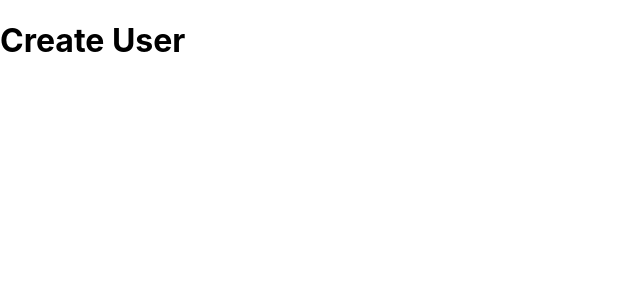
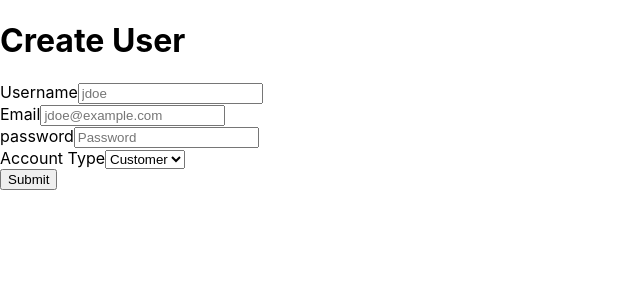
Before and after one commit to mattorchard/OPR, a React (Create React App) app in the folder client/: page /create-account in a window 1280 px wide. Shown: the top 300 px of the page, without its empty margins (0-640 px from the left). Built offline with nearby package versions, Linux system fonts and the light colour scheme.

Commit message:
Adds basic user creation form

```diff
--- a/client/src/Screens/CreateUserScreen/CreateUserScreen.js
+++ b/client/src/Screens/CreateUserScreen/CreateUserScreen.js
@@ -1,9 +1,67 @@
 import React, {Component} from "react";
+import ReactForm from "../../Shared/ReactForm";
+import {request} from "../../Services/request";
 
 export default class CreateUserScreen extends Component {
+  constructor(props) {
+    super(props);
+    this.createUser = this.createUser.bind(this);
+  }
+
+  async createUser(userInfo) {
+    const response = await request("/users", {
+      method: "POST",
+      body: userInfo
+    });
+    if (!response.ok) {
+      throw Error("Account creation failed")
+    }
+  }
+
   render() {
     return <main>
       <h1>Create User</h1>
+      <UserDetailsForm onSubmit={this.createUser}/>
     </main>;
   }
 }
+
+class UserDetailsForm extends ReactForm {
+  constructor(props) {
+    super(props);
+    this.state = {
+      username: "",
+      email: "",
+      password: "",
+      role: ""
+    };
+  }
+  render() {
+    return <form className="vertical-form" onSubmit={event => {
+      event.preventDefault();
+      this.props.onSubmit(this.state);
+    }}>
+      <label>
+        Username
+        <input name="username" type="text" placeholder="jdoe" onChange={this.handleInputChange}/>
+      </label>
+      <label>
+        Email
+        <input name="email" type="email" placeholder="jdoe@example.com" onChange={this.handleInputChange}/>
+      </label>
+      <label>
+        password
+        <input name="password" type="password" placeholder="Password" onChange={this.handleInputChange}/>
+      </label>
+      <label>
+        Account Type
+        <select name="role" onChange={this.handleInputChange}>
+          <option value="customer">Customer</option>
+          <option value="owner">Owner</option>
+        </select>
+      </label>
+
+      <button type="submit">Submit</button>
+    </form>
+  }
+}
--- a/client/src/Screens/LandingScreen/LandingScreen.js
+++ b/client/src/Screens/LandingScreen/LandingScreen.js
@@ -20,6 +20,9 @@ export default class LandingScreen extends Component {
         <li>
           <Link to="/visiting-list">Visiting List</Link>
         </li>
+        <li>
+          <Link to="/create-account">Create Account</Link>
+        </li>
       </ul>
     </main>;
   }
```
